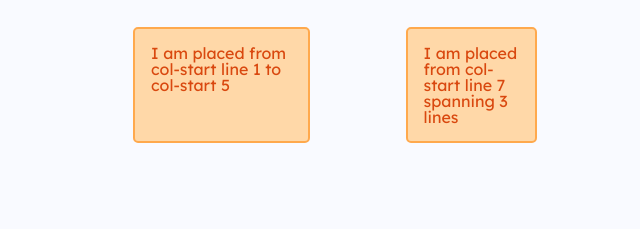
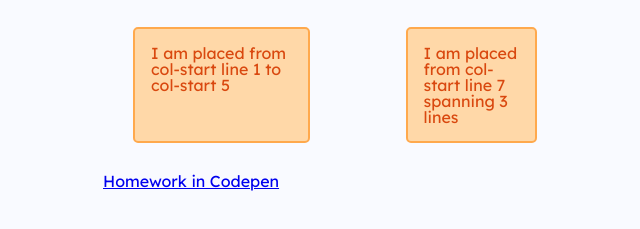
Before and after one commit to matoka02/itvdn-grid, a website: page index.html in a window 1280 px wide. Shown: the part 99-328 px from the top of the page, without its empty margins (237-877 px from the left). Drawn offline with Linux system fonts and the light colour scheme.

Commit message:
homework-007

```diff
--- a/index.html
+++ b/index.html
@@ -1,5 +1,6 @@
 <!doctype html>
 <html lang="en">
+
 <head>
   <meta charset="UTF-8" />
   <meta name="viewport" content="width=device-width, initial-scale=1.0" />
@@ -49,7 +50,9 @@
       </div>
     </div>
 
+    <a href="https://codepen.io/matoka/pen/WbxWvvy" target="_blank">Homework in Codepen</a>
   </div>
   <script src="main.js"></script>
 </body>
+
 </html>
```
Lines whose indentation alone changed are shown as unchanged.
